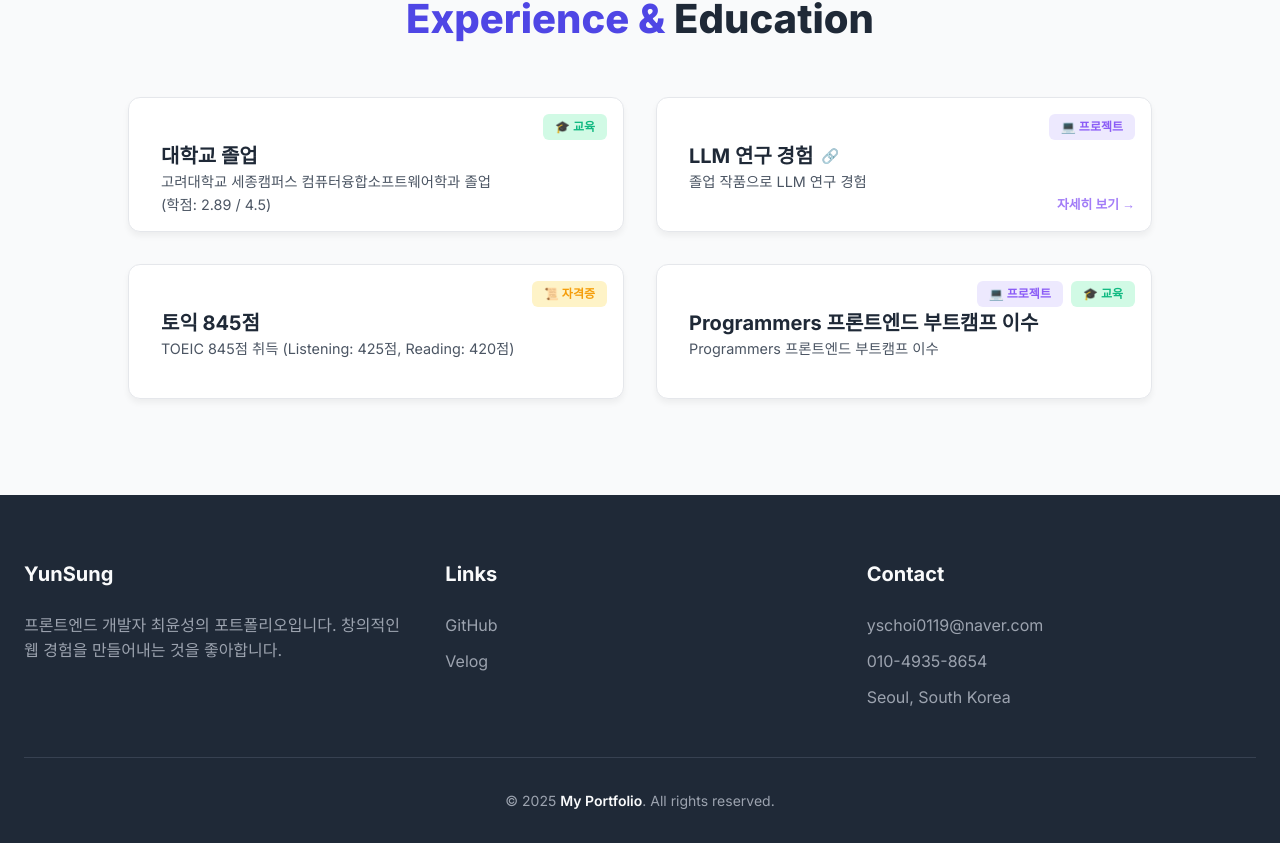
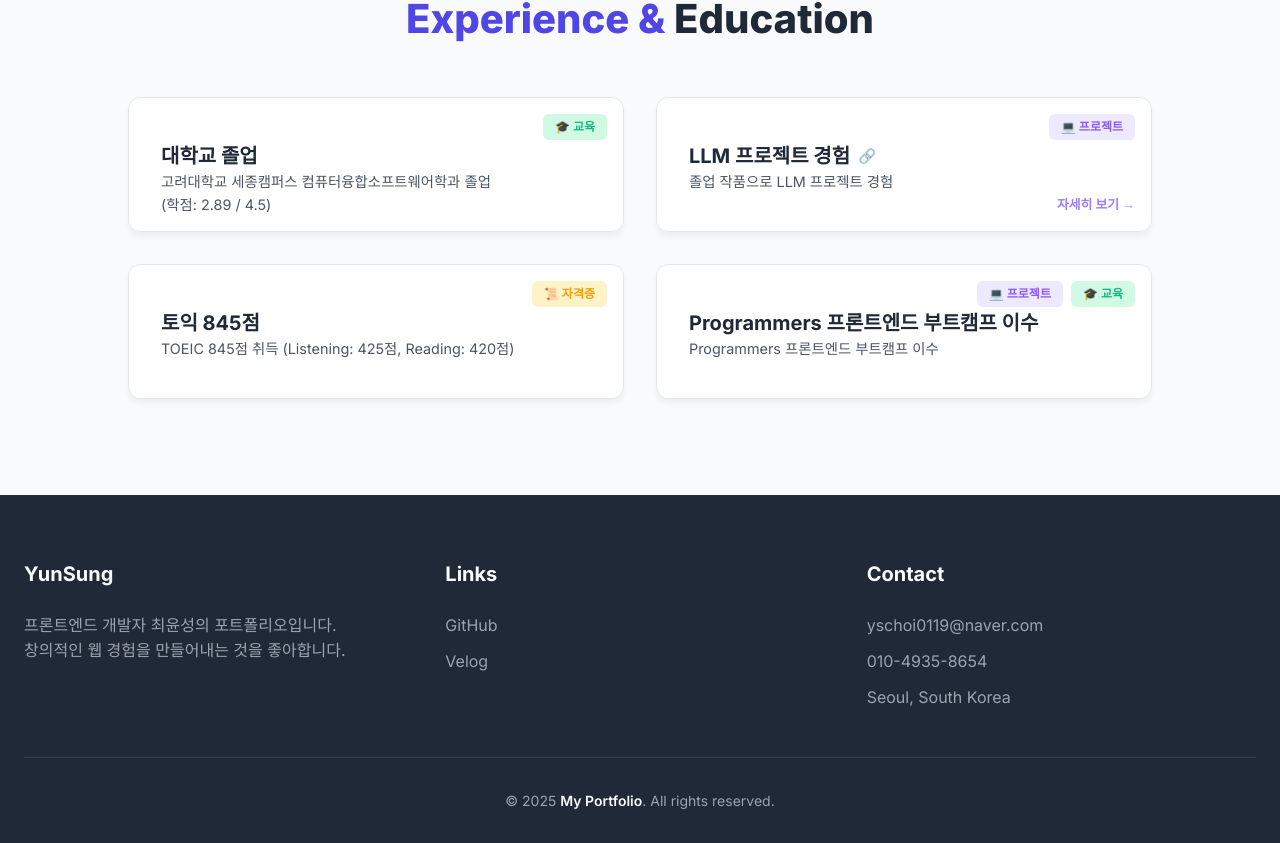
Before and after one commit to cho1ys/MyBlog, a Next.js app: page / in a window 1280 px wide. Shown: the part 3162-4005 px from the top of the page. Built offline with nearby package versions, Linux system fonts and the light colour scheme; no server answers.

Commit message:
최신화

```diff
--- a/src/app/components/Footer.tsx
+++ b/src/app/components/Footer.tsx
@@ -10,6 +10,7 @@ export default function Footer() {
             <FooterTitle>YunSung</FooterTitle>
             <FooterText>
               프론트엔드 개발자 최윤성의 포트폴리오입니다.
+              <br/>
               창의적인 웹 경험을 만들어내는 것을 좋아합니다.
             </FooterText>
           </FooterCol>
--- a/src/app/components/SimpleProfileSection.tsx
+++ b/src/app/components/SimpleProfileSection.tsx
@@ -16,8 +16,8 @@ export default function SimpleProfileSection() {
       category: "education"
     },
     {
-      title: "LLM 연구 경험",
-      desc: ["졸업 작품으로 LLM 연구 경험"],
+      title: "LLM 프로젝트 경험",
+      desc: ["졸업 작품으로 LLM 프로젝트 경험"],
       category: "project",
       clickable: true,
       onClick: () => router.push('/kurani')
```
